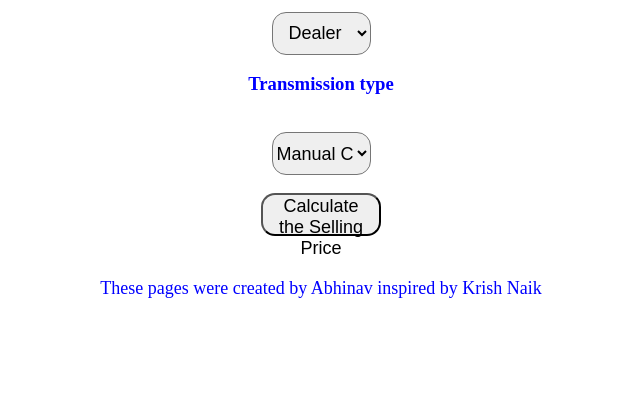
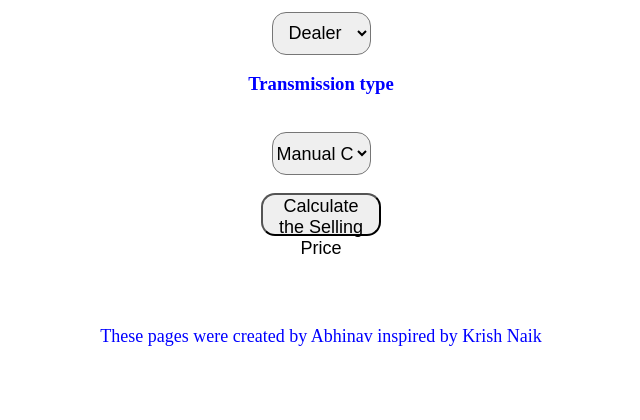
Before and after one commit to abhinav-iitkgp/Car-Price-Predictions, a Flask app: page / in a window 1280 px wide. Shown: the part 632-1052 px from the top of the page, without its empty margins (319-959 px from the left). Before the commit the page ends 930 px from the top, so only its background shows below. Run offline with Flask 2, Linux system fonts and the light colour scheme; parts of the project's set-up code (start-up, migrations or seed data) failed here and were passed over.

Commit message:
Update index.html
style enhanced

```diff
--- a/templates/index.html
+++ b/templates/index.html
@@ -50,7 +50,7 @@
     <style>
         p{
             font-size: 18px;
-            margin-top: 20px;
+            padding-top: 50px;
         }
         body {
 
```
